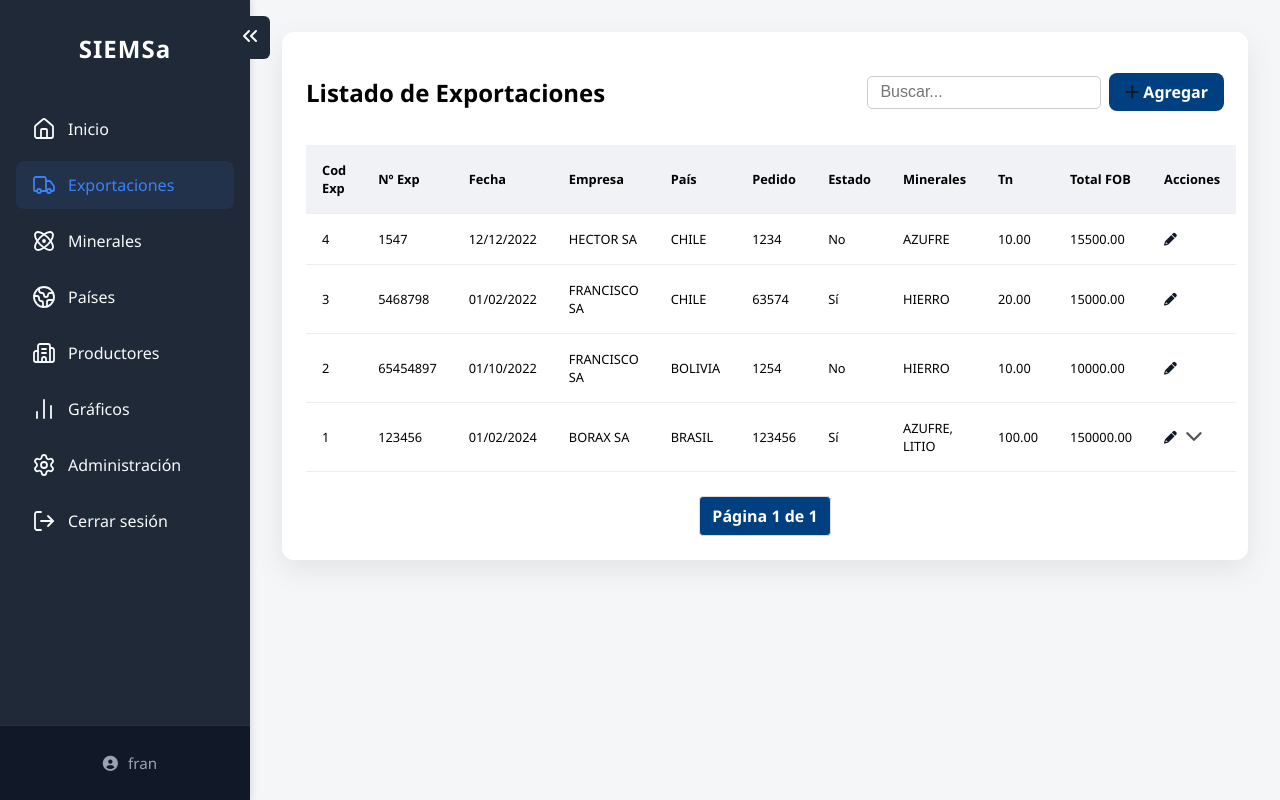
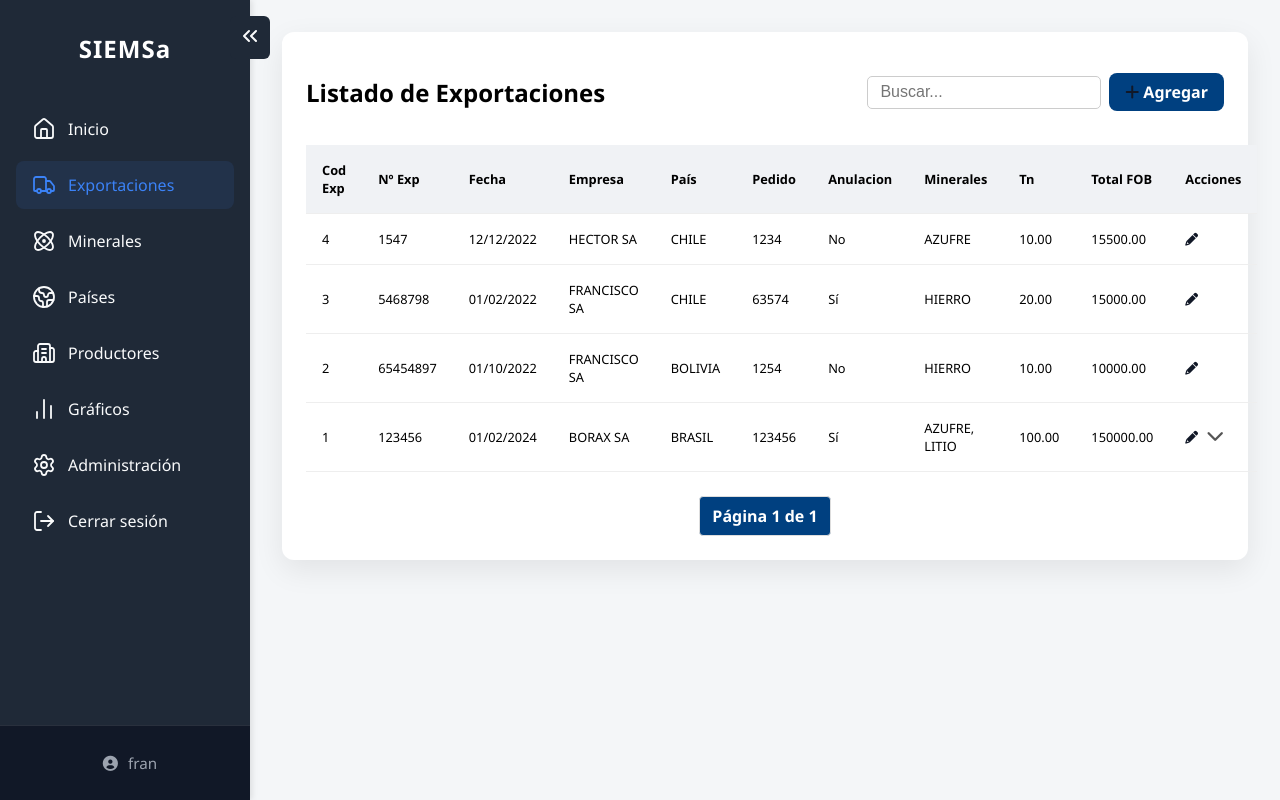
Before and after one commit to fran17sk/SIEMSa, a Django app: page /exportaciones/ in a window 1280 px wide. Run offline with Django 5.2, Linux system fonts and the light colour scheme; a user stored in the database is signed in; data comes from the database, SQL or seed files in the repository; parts of the project's set-up code (start-up, migrations or seed data) failed here and were passed over; some libraries are stand-ins or nearby versions.

Commit message:
correcciones

```diff
--- a/app/templates/exportaciones.html
+++ b/app/templates/exportaciones.html
@@ -278,7 +278,7 @@ a i{
       <th>Empresa</th>
       <th>País</th>
       <th>Pedido</th>
-      <th>Estado</th>
+      <th>Anulacion</th>
       <th>Minerales</th>
       <th>Tn</th>
       <th>Total FOB</th>
```
